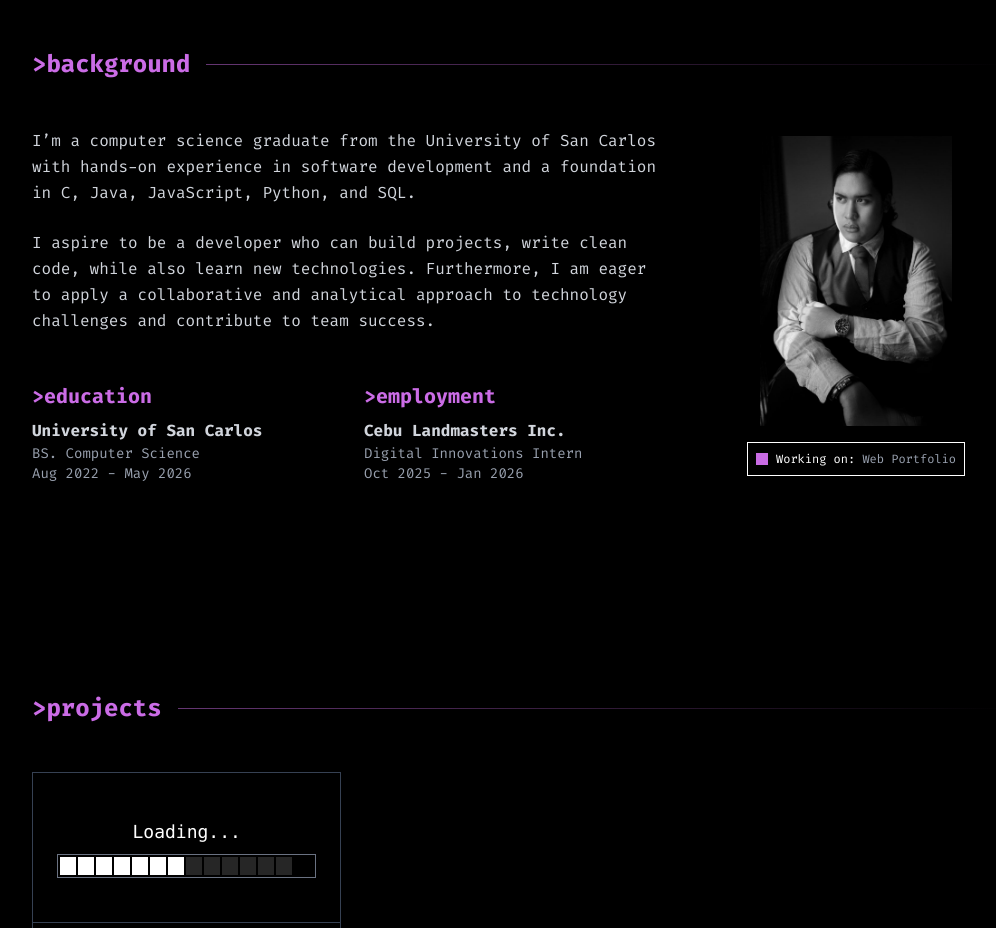
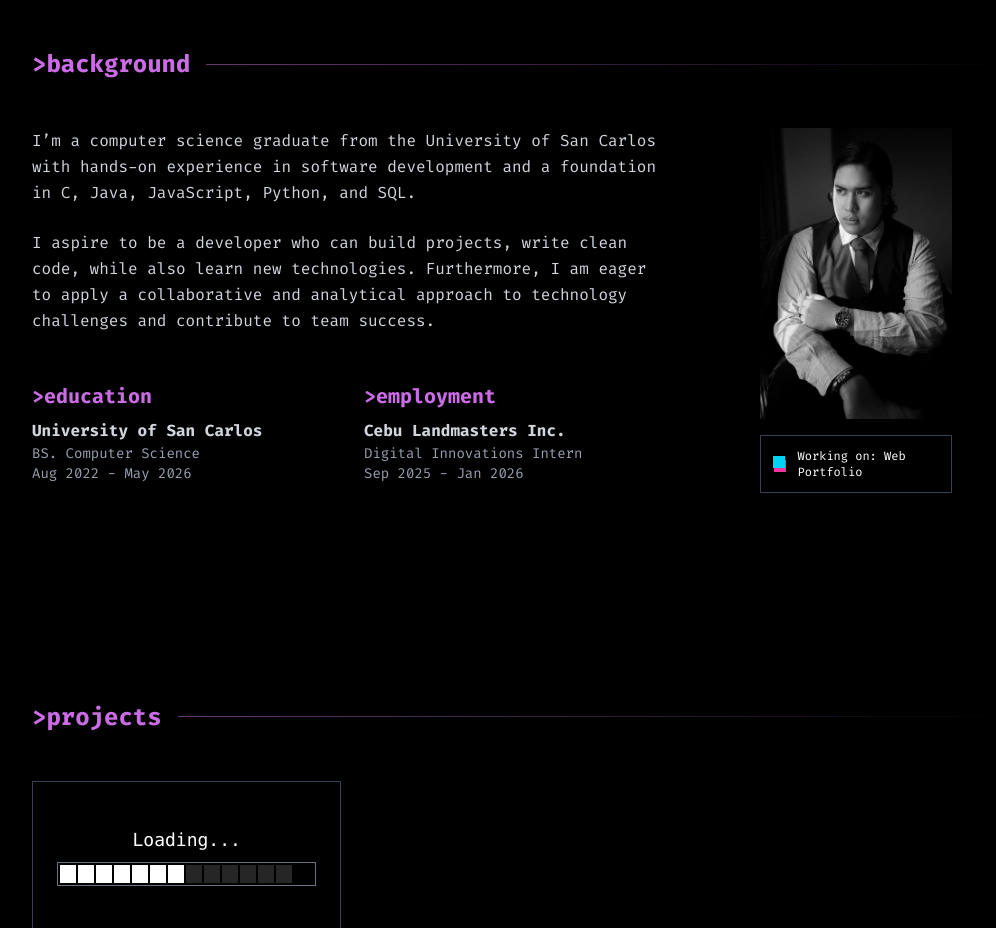
Before and after one commit to Siegescript/siegescript.github.io, a React app: page / in a window 1280 px wide. Shown: the part 880-1808 px from the top of the page, without its empty margins (120-1116 px from the left). Built offline with nearby package versions, Linux system fonts and the light colour scheme; the HTML template or start-up script is replaced by a standard one.

Commit message:
fix: added import react line

```diff
--- a/src/components/Navbar.jsx
+++ b/src/components/Navbar.jsx
@@ -1,3 +1,5 @@
+import React from "react";
+
 function Navbar() {
   const links = ['home', 'background', 'projects', 'skills', 'contact'];
 
--- a/src/sections/Background.jsx
+++ b/src/sections/Background.jsx
@@ -39,17 +39,24 @@
                             <h3 className="text-xl font-bold text-[#cb6ce6] mb-2">&gt;employment</h3>
                             <p className="font-bold">Cebu Landmasters Inc.</p>
                             <p className="text-sm text-gray-400">Digital Innovations Intern</p>
-                            <p className="text-sm text-gray-400">Oct 2025 - Jan 2026</p>
+                            <p className="text-sm text-gray-400">Sep 2025 - Jan 2026</p>
                         </div>
                     </div>
                 </div>
 
                 {/* Right Graphic Column */}
-                <div className="flex flex-col items-center justify-center">
-                    <img src={photo} alt="Developer Illustration" className="w-48 h-auto object-cover grayscale hover:grayscale-0 transition duration-500"/>
-                    <div className="mt-4 border border-white-400 p-2 flex items-center gap-2 text-xs bg-black">
-                        <span className="w-3 h-3 bg-[#cb6ce6] inline-block animate-pulse"/>
-                        <span>Working on: <span className="text-gray-400">Web Portfolio</span></span>
+                <div className="flex flex-col items-center justify-start space-y-4">
+                    <img
+                        src={photo}
+                        alt="Stefan Louis portrait"
+                        className="w-48 h-auto object-cover grayscale hover:grayscale-0 transition duration-500"
+                    />
+                    <div className="border border-gray-700 p-3 flex items-center gap-3 text-xs bg-black w-48 justify-center">
+                        <div className="relative w-4 h-4">
+                            <span className="absolute top-0 left-0 w-3 h-3 bg-cyan-400 z-10"></span>
+                            <span className="absolute bottom-0 right-0 w-3 h-3 bg-pink-500 z-0"></span>
+                        </div>
+                        <span>Working on: <span className="text-white">Web Portfolio</span></span>
                     </div>
                 </div>
             </div>
--- a/src/sections/Contact.jsx
+++ b/src/sections/Contact.jsx
@@ -1,3 +1,4 @@
+import React from "react";
 import Resume from "../assets/resume.pdf";
 
 function Contact(){
--- a/src/sections/Hero.jsx
+++ b/src/sections/Hero.jsx
@@ -1,3 +1,4 @@
+import React from "react";
 import portrait from "../assets/aura.jpeg"
 
 function Hero() {
--- a/src/sections/Projects.jsx
+++ b/src/sections/Projects.jsx
@@ -1,3 +1,5 @@
+import React from "react";
+
 const PROJECT_DATA = [
     {
         title: "work in progress",
--- a/src/sections/Skills.jsx
+++ b/src/sections/Skills.jsx
@@ -1,3 +1,5 @@
+import React from "react";
+
 const SKILLS = [
     {id:"c", name:"c"},
     {id:"java", name:"java"},
```
